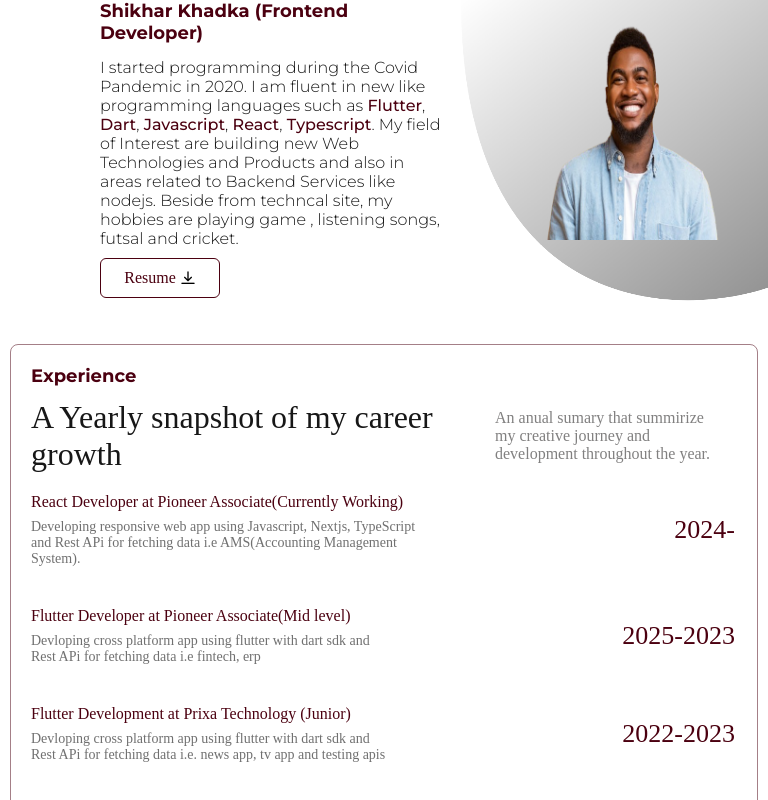
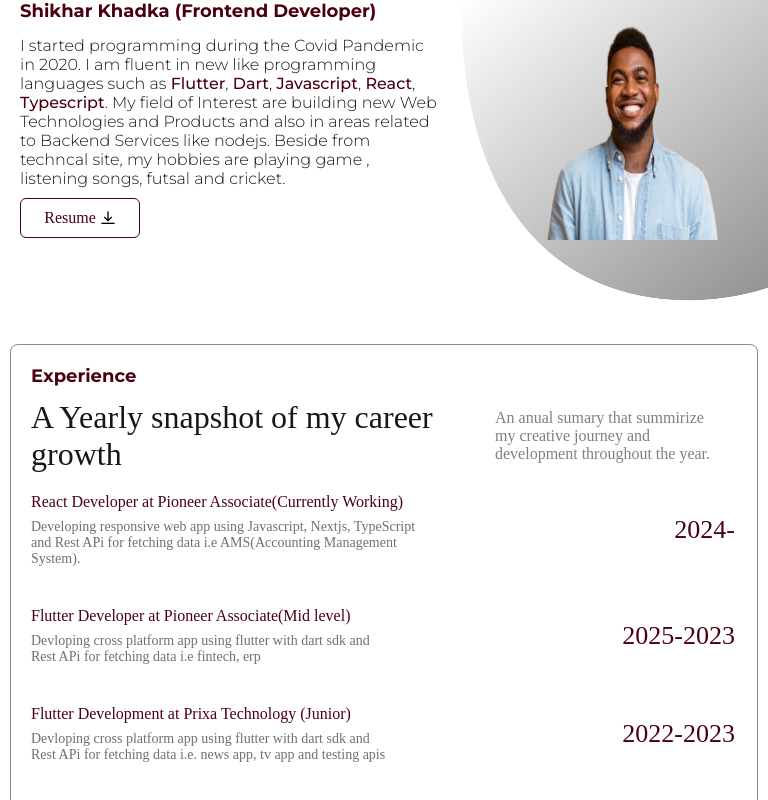
Before and after one commit to ShikharKhadka/portfolio, a Next.js app: page / in a window 768 px wide. Shown: the top 800 px of the page. Built offline with nearby package versions, Linux system fonts and the light colour scheme.

Commit message:
responsive updated

```diff
--- a/src/app/component/project_showcase/project_showcase.module.css
+++ b/src/app/component/project_showcase/project_showcase.module.css
@@ -104,7 +104,7 @@
   .box8,
   .box9 {
     height: 200px;
-    width: 300px;
+    width: 30wh;
     border-radius: 12px;
   }
   .title {
--- a/src/app/page.module.css
+++ b/src/app/page.module.css
@@ -369,7 +369,7 @@ a.secondary {
   }
   .heading {
     display: flex;
-    margin: 0 0 0 100px;
+    margin: 0 0 0 20px;
   }
   .headingc {
     display: flex;
@@ -378,7 +378,6 @@ a.secondary {
   }
   .menucontainer {
     display: none;
-    background-color: red;
   }
   .leftmenu {
     display: none;
```
